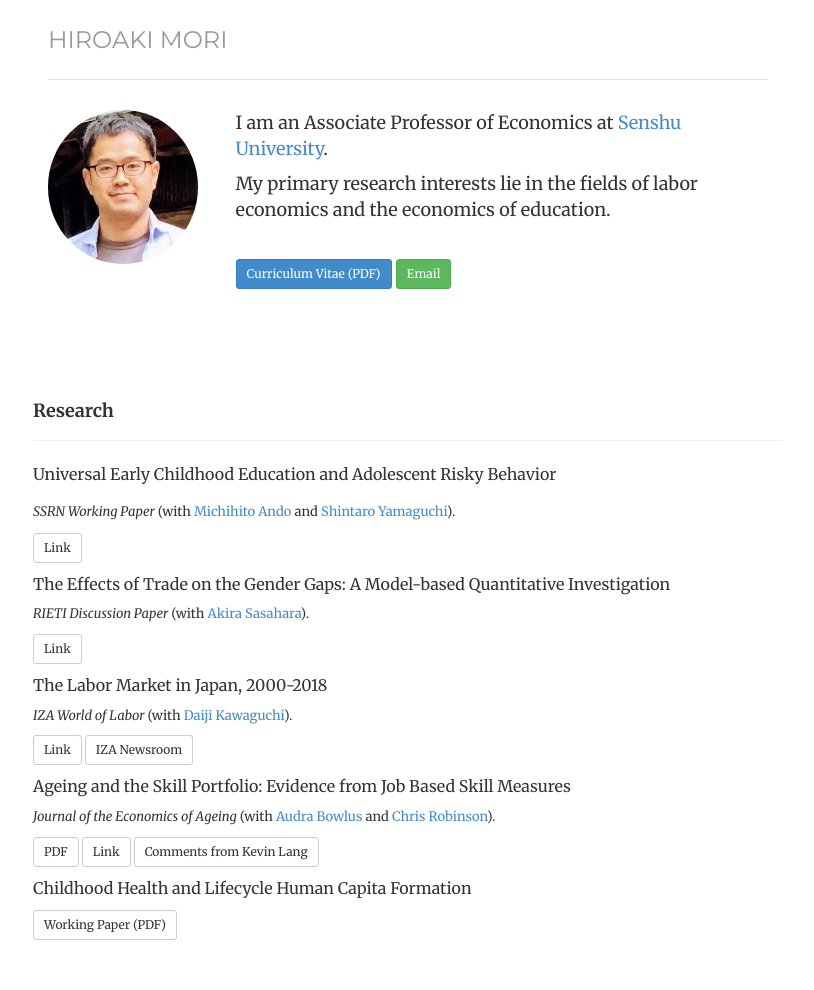
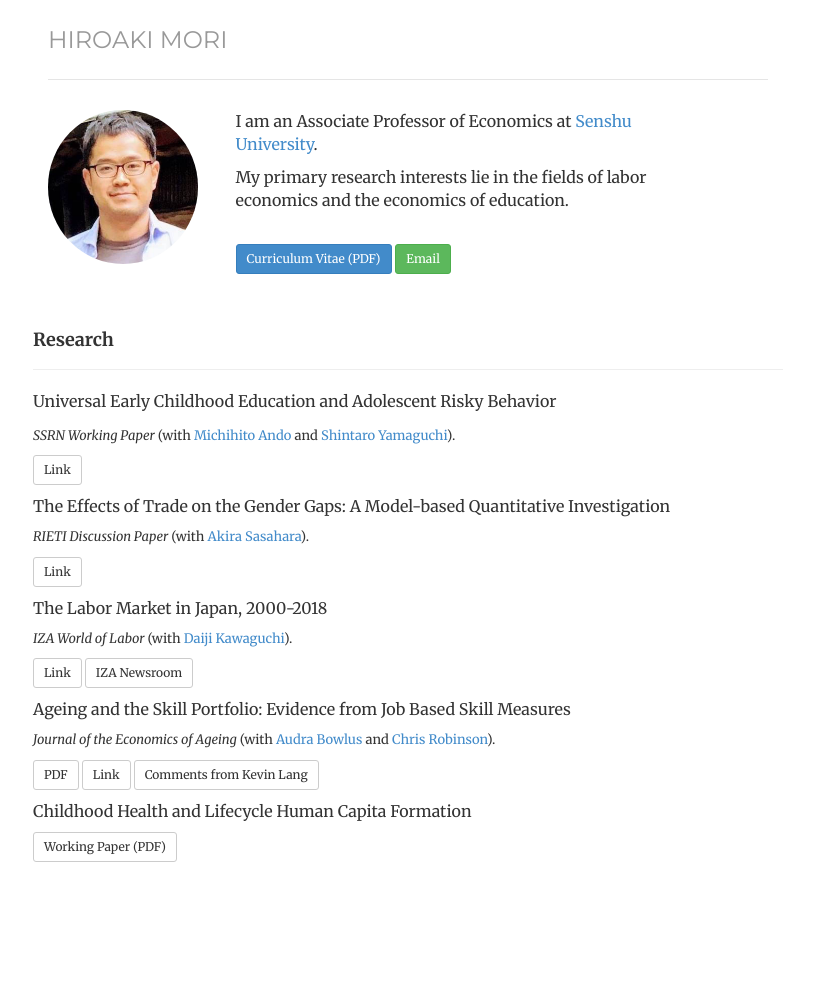
Before and after one commit to morihiroaki/morihiroaki.github.io, a Jekyll site: the page built from index.html, in a window 1280 px wide. Shown: the whole page, without its empty margins (232-1046 px from the left). Built offline with Jekyll 4.4.1, drawn with Linux system fonts in a browser that asks for light colours; after the commit the page ends 912 px from its top, so only the background shows below that.

Commit message:
Update index.html

```diff
--- a/index.html
+++ b/index.html
@@ -16,13 +16,13 @@ description:
 
 <div class="box text-left">
  <div class='col-sm-8'>
-<p><font size="4"> I am an Associate Professor of Economics at
+<p><font size="3"> I am an Associate Professor of Economics at
  <a href="https://www.senshu-u.ac.jp/english/learn/economics/" target="_blank" title="Link">Senshu University</a>.</p>
 <p> My primary research interests lie in the fields of labor economics and the economics of education. </p>
 <br/>
 <p><a href="/files/cv_mori_new.pdf" target="_blank" class="btn btn-primary btn-sm" role="button">Curriculum Vitae (PDF)</a>
 <a href="mailto:h.mori@isc.senshu-u.ac.jp" class="btn btn-success btn-sm" role="button">Email</a></p>
-<br/><br/><br/><br/>
+<br/><br/>
 </div>
  </div>
 
```
